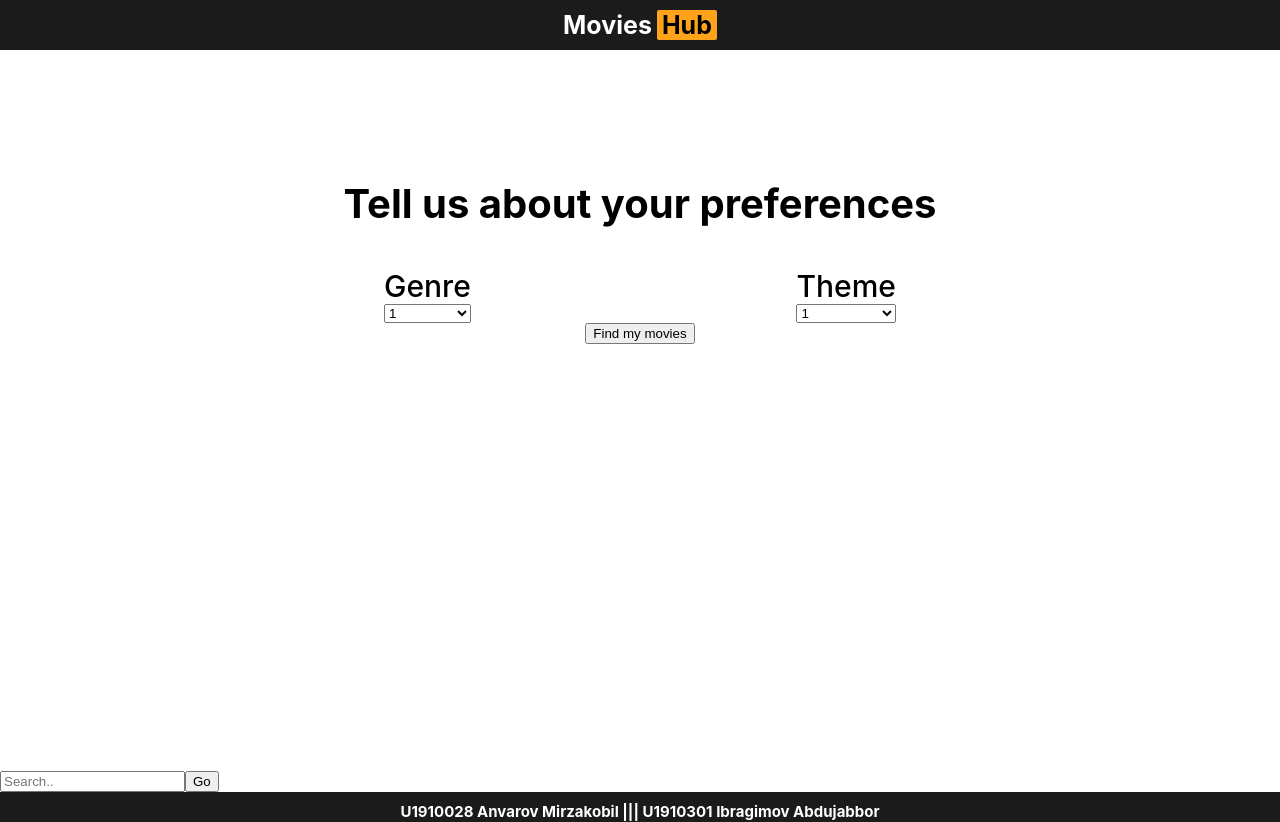
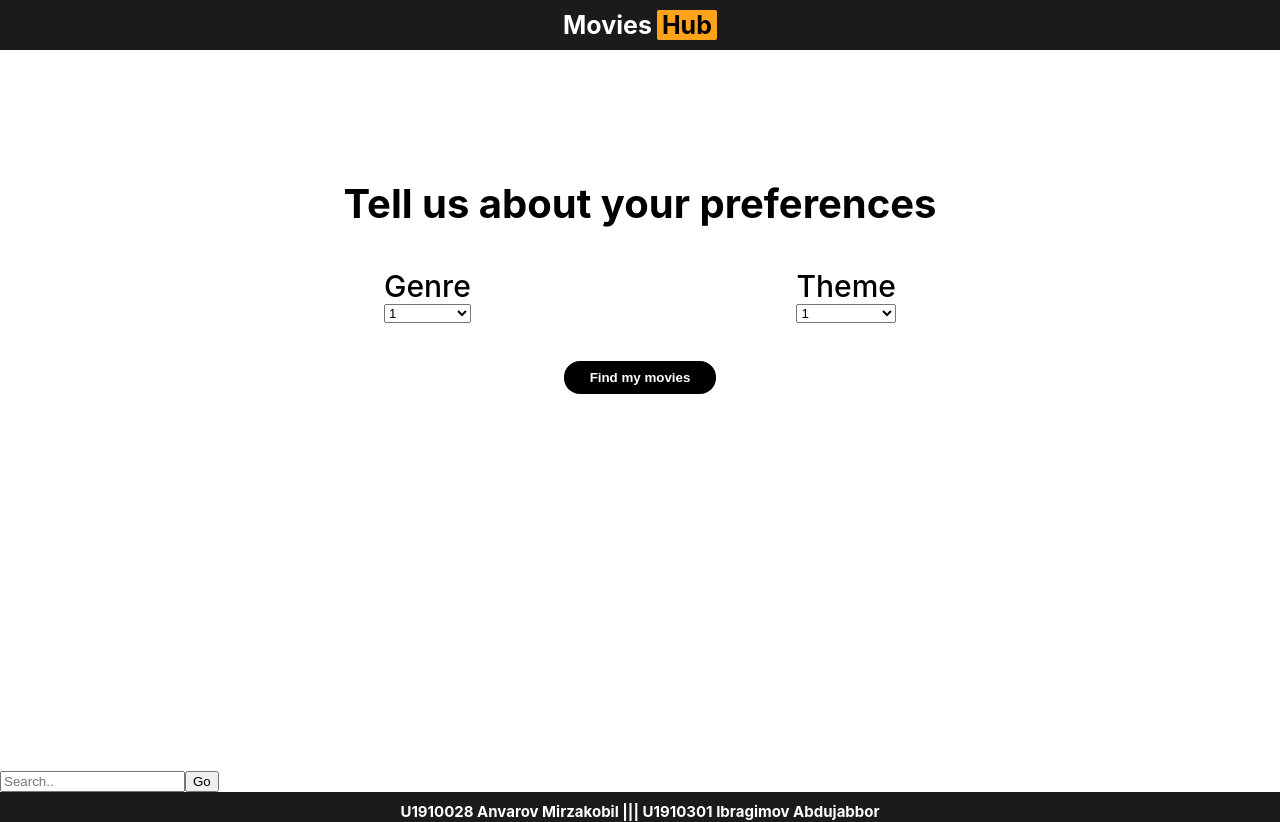
Before and after one commit to renewss/ds-movies, a React (Create React App) app: page / in a window 1280 px wide. Built offline with nearby package versions, Linux system fonts and the light colour scheme.

Commit message:
intro modified

```diff
--- a/src/index.css
+++ b/src/index.css
@@ -66,3 +66,18 @@ h1{
 .theme{
   margin-left: 10px;
 }
+.findmov{
+  margin-top: 3%;
+  background-color: #000;
+  color: #fff;
+  padding: 0.7% 2%;
+  border: none;
+  outline: none;
+  border-radius: 1rem;
+  font-weight: 600;
+}
+.findmov:hover{
+  background-color: #ffa31a;
+  cursor: pointer;
+  color:#000;
+}
--- a/src/pages/Intro.js
+++ b/src/pages/Intro.js
@@ -9,7 +9,7 @@ export default function Intro() {
                 <Select label="Genre" options={[1,2,3,4]}/>
                 <Select label="Theme" options={[1,2,3,4]}/>
             </div>
-            <button>Find my movies</button>
+            <button className="findmov">Find my movies</button>
         </div>
     )
 }
--- a/src/pages/Search.js
+++ b/src/pages/Search.js
@@ -5,7 +5,7 @@ export default function Search() {
         <>
             <div></div>
             <div>
-            <div class="search-container">
+            <div className="search-container">
                 <form action="#">
                     <input type="text" placeholder="Search.." name="search"></input>
                     <button type="submit">Go</button>
```
